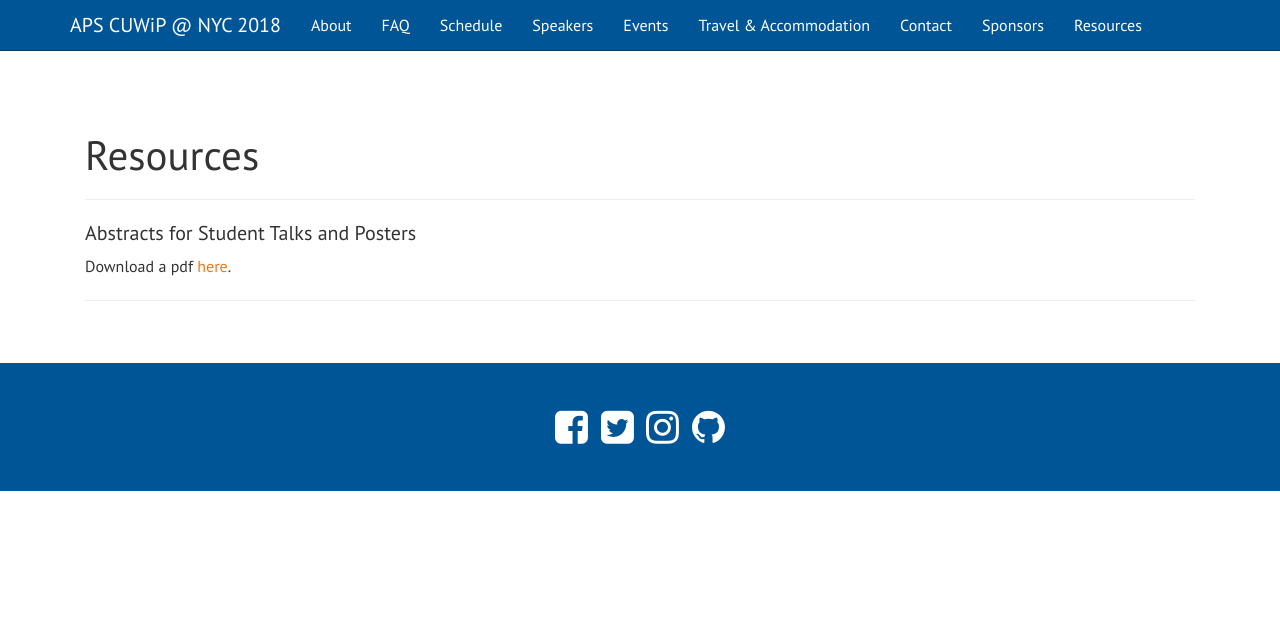
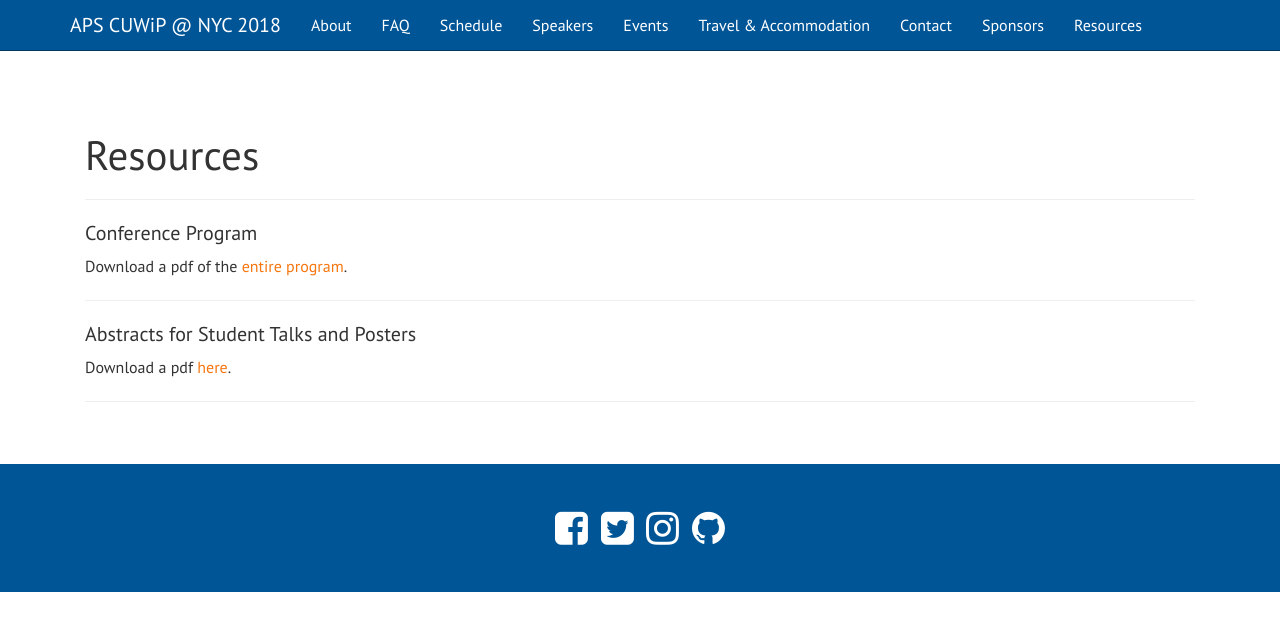
Before and after one commit to cuwip-nyc/cuwip-nyc.github.io, a Jekyll site: the page built from resources.html, in a window 1280 px wide. Shown: the top 631 px of the page. Built offline with Jekyll 4.4.1, drawn with Linux system fonts in a browser that asks for light colours; nearby versions of some CDN libraries.

Commit message:
add program to resources

```diff
--- a/resources.html
+++ b/resources.html
@@ -9,6 +9,10 @@
 <h1>Resources</h1>
 
 <hr>
+<h4>Conference Program</h4>
+<p>Download a pdf of the <a href="{{site.baseurl}}/documents/cuwip_program_final.pdf">entire program</a>.</p>
+
+<hr>
 
 <h4>Abstracts for Student Talks and Posters</h4>
 <p>Download a pdf <a href="{{base.url}}/documents/CUWiPatNYC2018_abstract_book.pdf">here</a>.</p>
```
Also changed, not shown: 1 other file.
